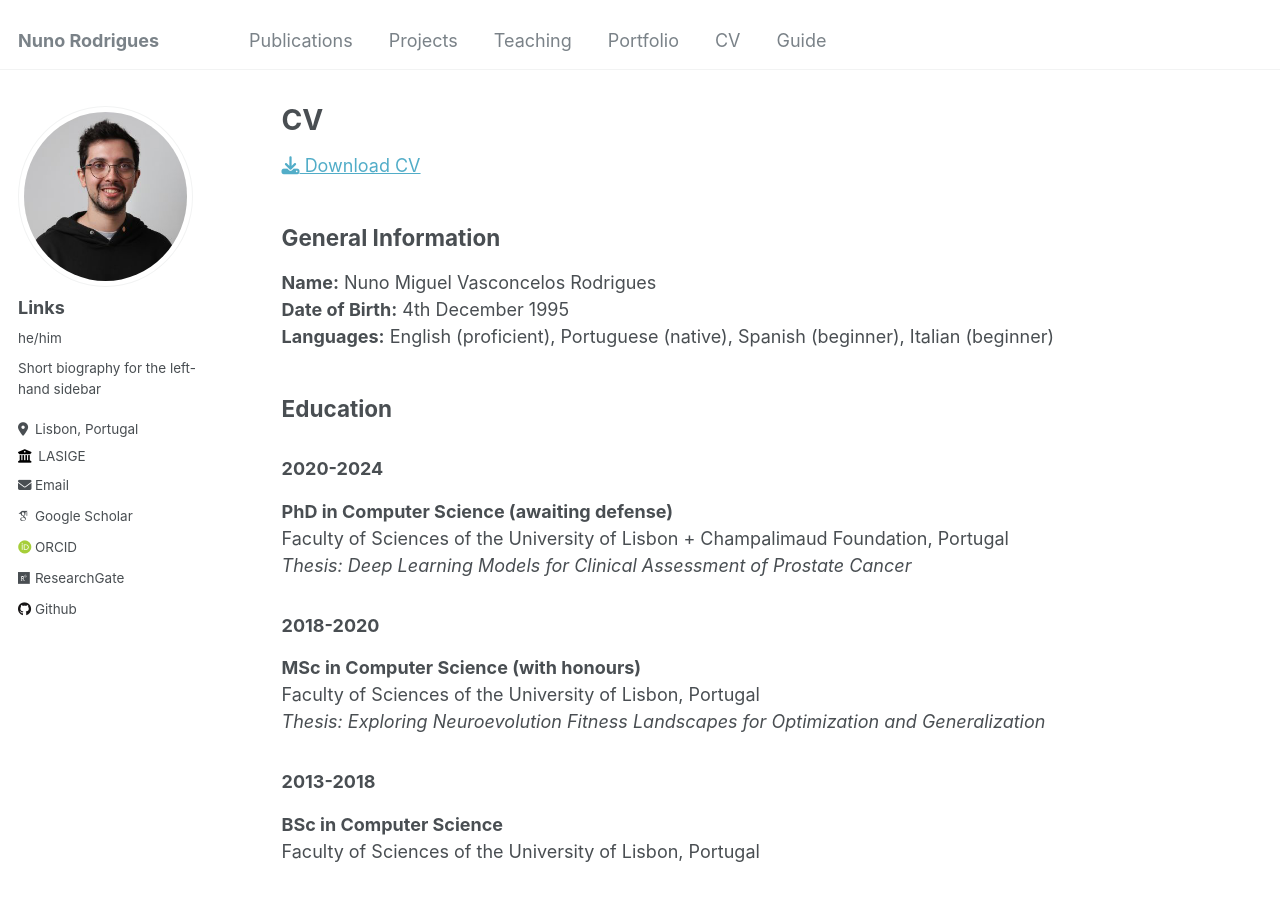
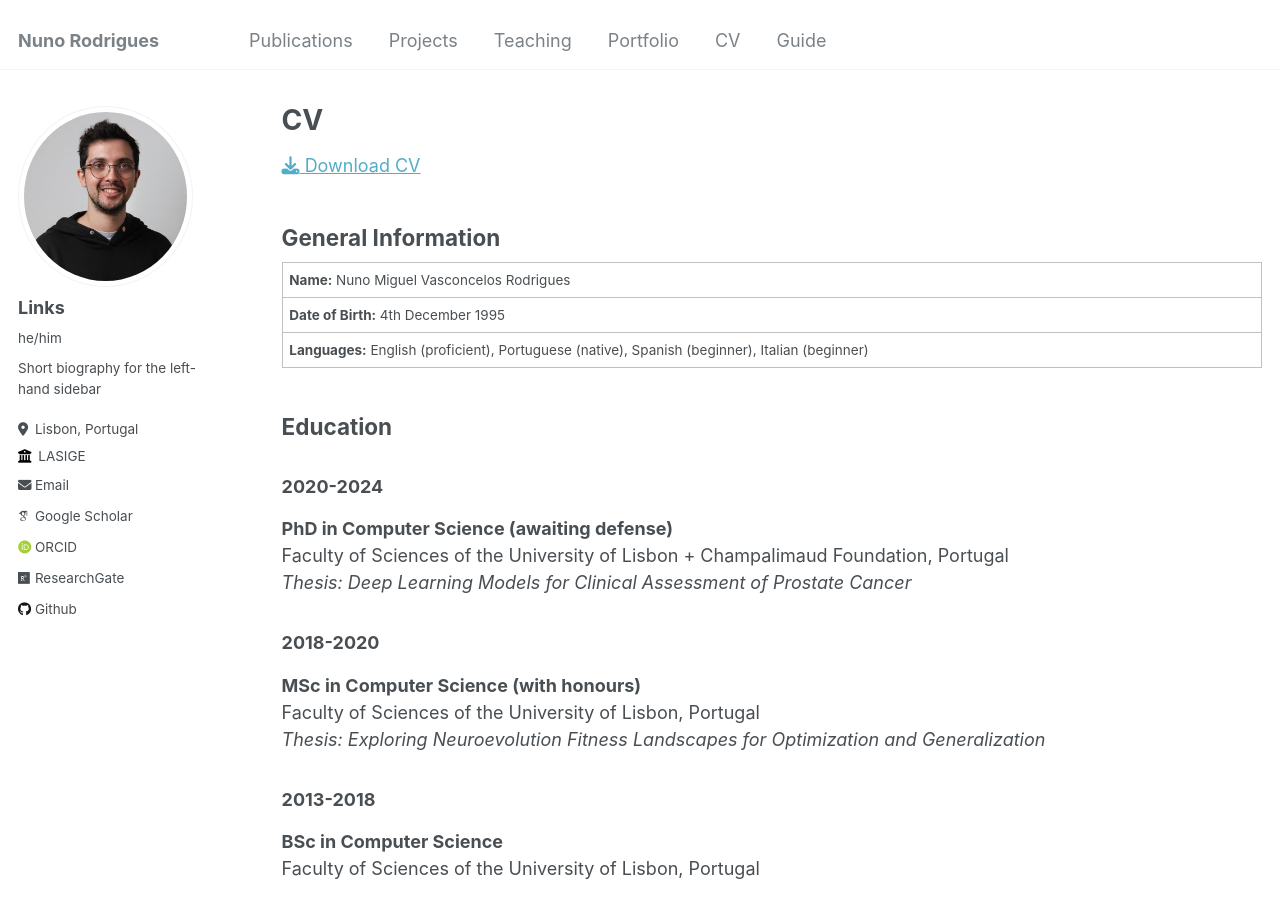
Before and after one commit to NMVRodrigues/NMVRodrigues.github.io, a Jekyll site: the page built from _pages/cv.md, in a window 1280 px wide and 900 px high. Built offline with Jekyll 4.4.1, drawn with Linux system fonts in a browser that asks for light colours; some web fonts are replaced.

```diff
--- a/_pages/cv.md
+++ b/_pages/cv.md
@@ -7,12 +7,13 @@ author_profile: true
 
 [<i class="fa fa-download"></i> Download CV]({{ site.url }}/files/cv.pdf)
 
+
 ## General Information
 
 
-**Name:** Nuno Miguel Vasconcelos Rodrigues
-**Date of Birth:** 4th December 1995
-**Languages:** English (proficient), Portuguese (native), Spanish (beginner), Italian (beginner)
+| **Name:** Nuno Miguel Vasconcelos Rodrigues                                                      |
+| **Date of Birth:** 4th December 1995                                                             |
+| **Languages:** English (proficient), Portuguese (native), Spanish (beginner), Italian (beginner) |
 
 
 ## Education
```
